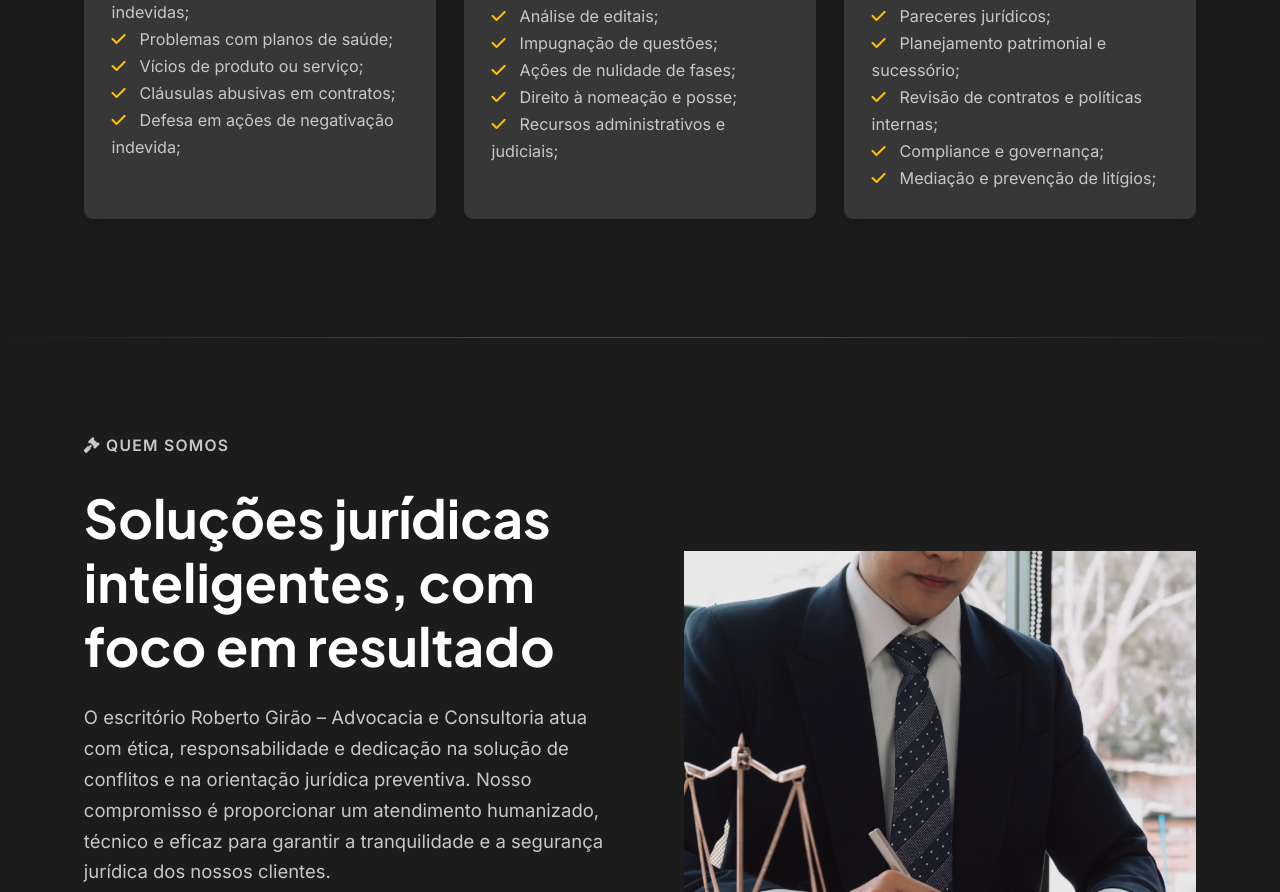
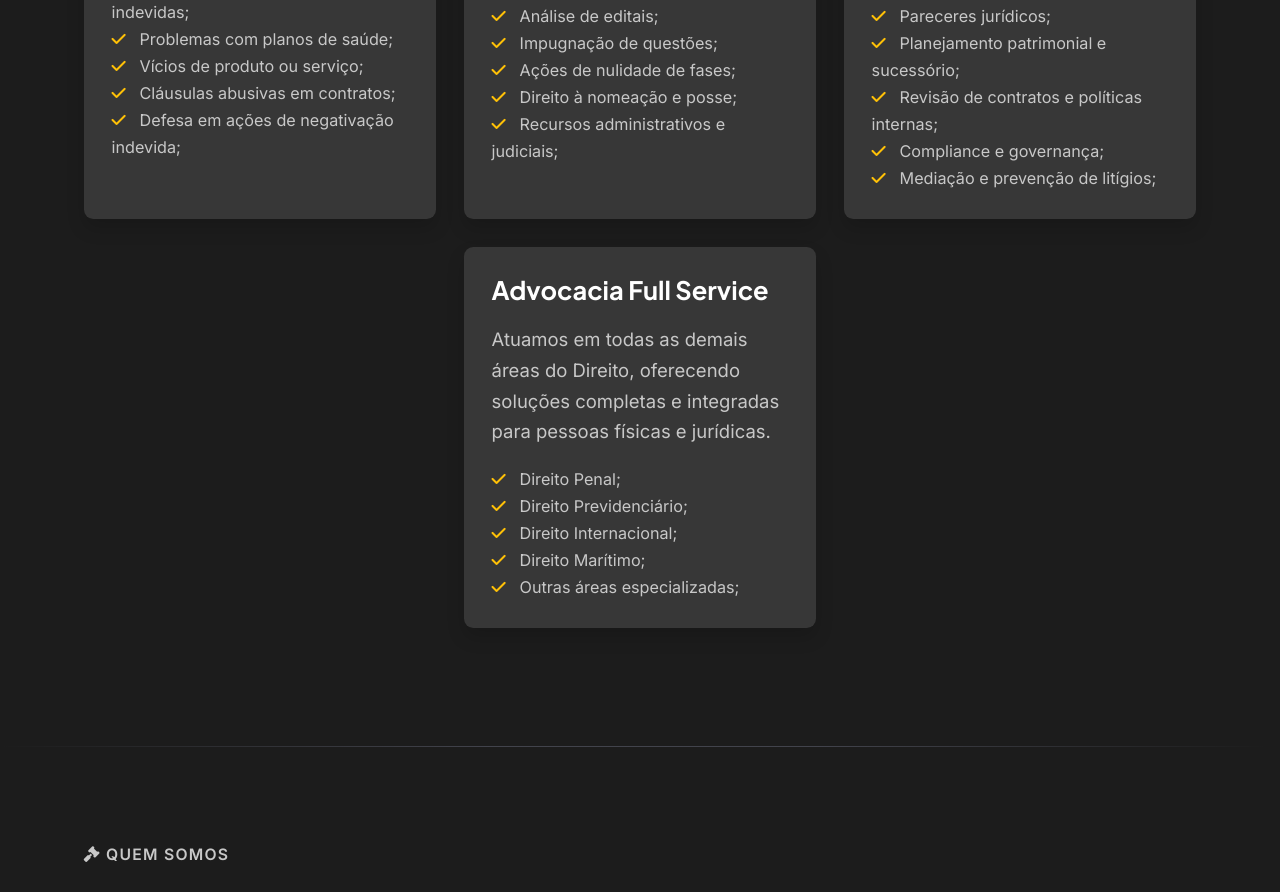
Before and after one commit to joaopedronm/lp-roberto-girao, a plain HTML site: page index.html in a window 1280 px wide. Shown: the part 1647-2539 px from the top of the page. Drawn offline with nearby package versions, Linux system fonts and the light colour scheme.

Commit message:
feat: new texts

```diff
--- a/index.html
+++ b/index.html
@@ -251,7 +251,7 @@
 			============================================= -->
 			<section id="especialidades" class="py-90 features-section division">
 				<div class="container" id="areas-de-atuacao">
-					<div class="row">
+					<div class="row justify-content-center">
 
 						<!-- Direito Tributário -->
 						<div class="col-md-6 col-lg-4 mb-4 wow fadeInUp" data-wow-delay="0.2s">
@@ -350,6 +350,24 @@
 							</div>
 						</div>
 
+						<!-- Advocacia Full Service -->
+						<div class="col-md-6 col-lg-4 mb-4 wow fadeInUp" data-wow-delay="0.3s">
+							<div class="p-4 shadow rounded-3 h-100" style="background-color: #373737;">
+								<h5 class="fw-bold text-white">Advocacia Full Service</h5>
+								<p class="text-snow my-3">
+									Atuamos em todas as demais áreas do Direito, oferecendo soluções completas e integradas para pessoas físicas e jurídicas.
+								</p>
+								<ul class="list-unstyled small">
+									<li><i class="fas fa-check text-warning me-2"></i> Direito Penal;</li>
+									<li><i class="fas fa-check text-warning me-2"></i> Direito Previdenciário;</li>
+									<li><i class="fas fa-check text-warning me-2"></i> Direito Internacional;</li>
+									<li><i class="fas fa-check text-warning me-2"></i> Direito Marítimo;</li>
+									<li><i class="fas fa-check text-warning me-2"></i> Outras áreas especializadas;</li>
+								</ul>
+							</div>
+						</div>
+
+
 						<!-- Direito Condominial -->
 						<!-- <div class="col-md-6 col-lg-4 mb-4 wow fadeInUp" data-wow-delay="0.1s">
 							<div class="p-4 shadow rounded-3 h-100" style="background-color: #373737;">
@@ -1166,15 +1184,15 @@
 								<ul class="simple-list">
 
 									<li class="list-item">
+										<p>Doutor e Mestre em Direito Constitucional Tributário. Especialista em Direito e Processo Trinutário e Direito e Processo do Trabalho. Atua como professor de graduação, pós graduação e preparatórios para OAB e Concursos Públicos. </p>
+									</li>
+
+									<li class="list-item">
 										<p>Advogado com mais de uma década de experiência, Roberto Girão atua com ética, precisão técnica e total comprometimento na resolução de conflitos jurídicos complexos.</p>
 									</li>
 
 									<li class="list-item">
-										<p>Ao longo de sua trajetória, consolidou-se como referência em Direito Cível, com atuação destacada em ações de usucapião, família e sucessões, responsabilidade civil e consultoria preventiva.</p>
-									</li>
-
-									<li class="list-item">
-										<p>O escritório oferece atendimento humanizado e estratégias jurídicas personalizadas, sempre buscando a solução mais eficaz e justa para cada cliente.</p>
+										<p>Ao longo de sua trajetória, consolidou-se como referência em Assessoria das empresas, em especial no Direito Tributário e Direito do Trabalho, com atuação destacada em ações as quais demandem uma maior complexidade.</p>
 									</li>
 
 								</ul>
```
